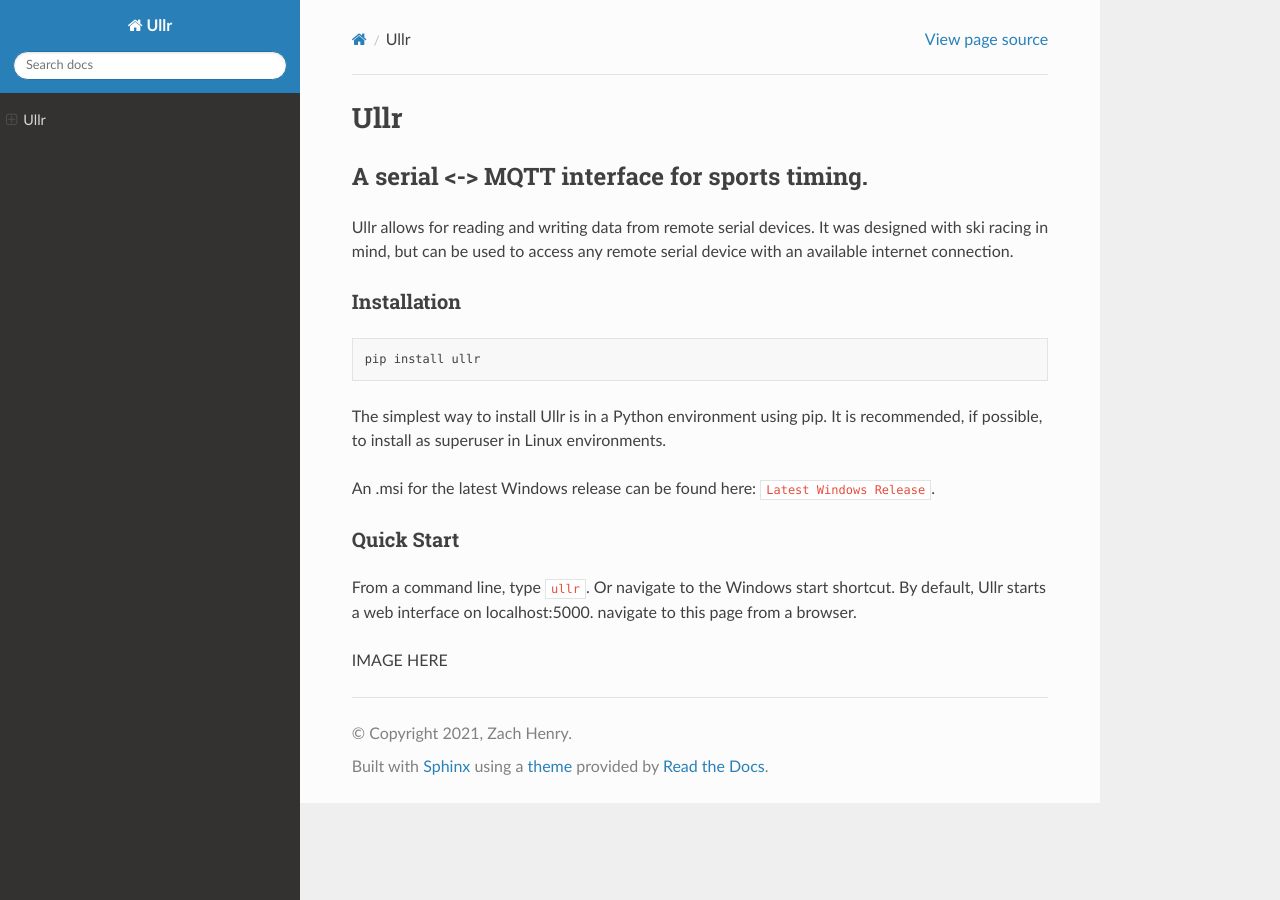
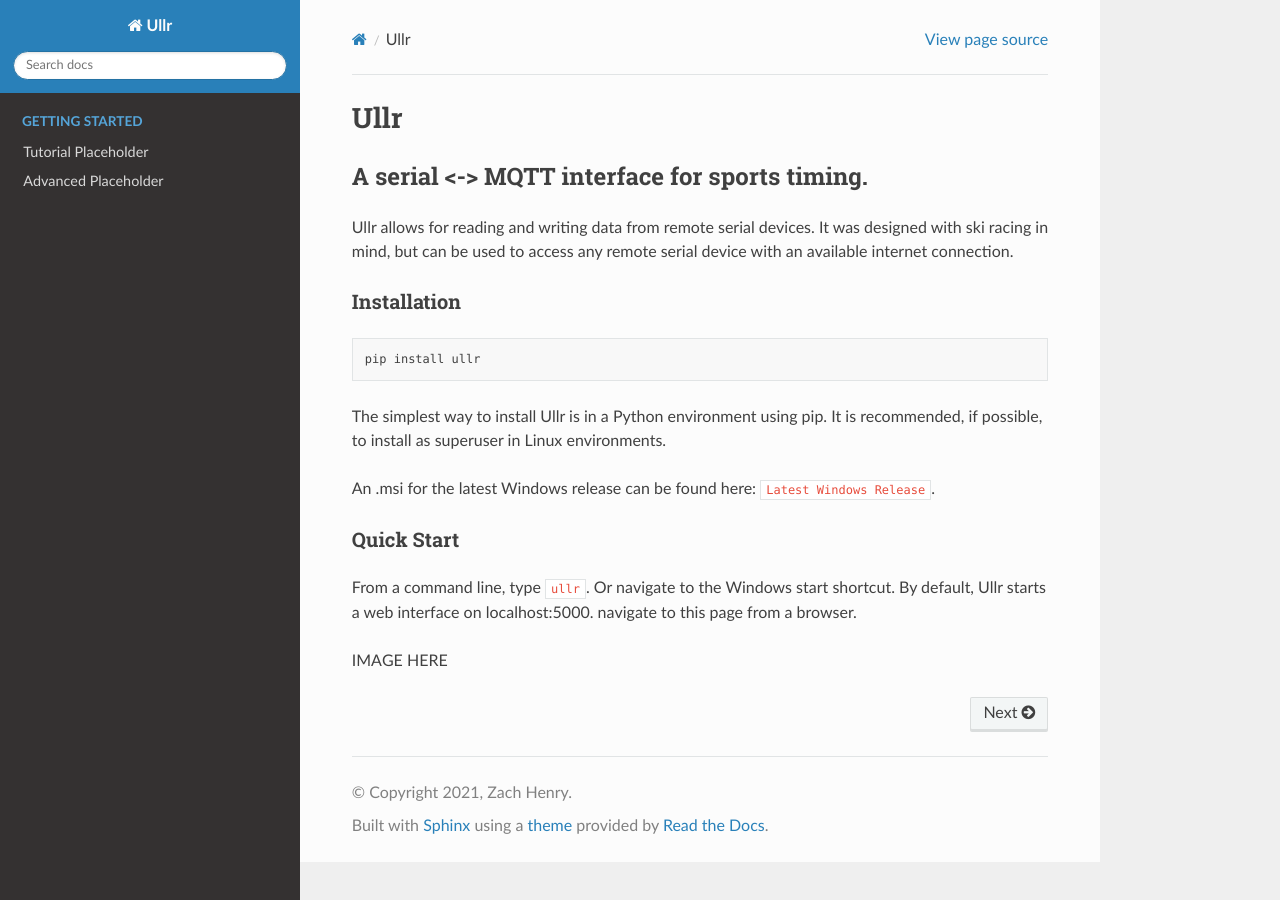
Before and after one commit to zhenry9/ullr, a Sphinx documentation site: the page built from docs/index.rst, in a window 1280 px wide. Built offline with Sphinx 7.4.7 and the Read the Docs theme 2.0.0, drawn with Linux system fonts in a browser that asks for light colours; cross-references to code outside the pages are shown as plain code.

Commit message:
Update docs

```diff
--- /dev/null
+++ b/docs/advanced.rst
@@ -0,0 +1,2 @@
+Advanced Placeholder
+====================
--- a/docs/index.rst
+++ b/docs/index.rst
@@ -28,3 +28,12 @@
 to this page from a browser.
 
 IMAGE HERE
+
+.. toctree::
+   :maxdepth: 2
+   :includehidden:
+   :hidden:
+   :caption: Getting Started
+
+   tutorial
+   advanced
--- /dev/null
+++ b/docs/tutorial.rst
@@ -0,0 +1,2 @@
+Tutorial Placeholder
+====================
```
